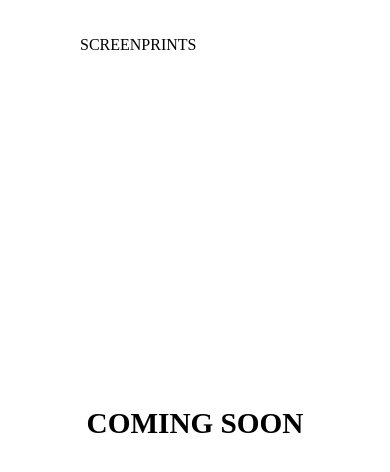
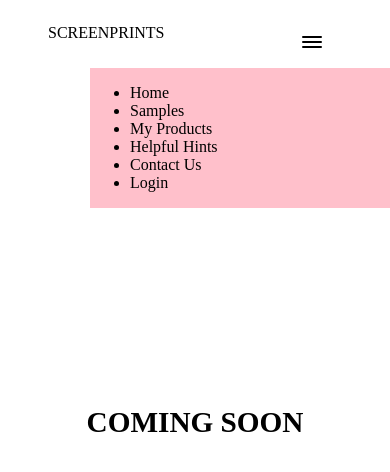
Before and after one commit to tulip781/shakespeare, a website built with webpack: page src/index.html in a window 390 px wide. Built offline with nearby package versions, Linux system fonts and the light colour scheme.

Commit message:
starting to build in the side bar

```diff
--- a/src/index.html
+++ b/src/index.html
@@ -19,14 +19,32 @@
       <li>about</li>
     </ul>
     <ul class="mobile-navbar">
-      <li><img class="burger-icon" src="./img/burger-white-ollie.svg" alt=""></li>
+      <div class="hamburger hamburger--collapse">
+        <div class="hamburger-box">
+          <div class="hamburger-inner"></div>
+        </div>
+      </div>
     </ul>
   </header>
+  <nav>
+    <div class="side-navbar-container">
+      <ul >
+        <li class='menu-text pop-item'>Home</li>
+        <li class='menu-text pop-item'>Samples</li>
+        <li class='menu-text pop-item'>My Products</li>
+        <li class='menu-text pop-item'>Helpful Hints</li>
+        <li class='menu-text pop-item'>Contact Us</li>
+        <li class='menu-text pop-item'>Login</li>
+      </ul>
+    </div>
+  </nav>
+  <section class="margins">
     <div class="cover centered">
       <h1 class="font-color header hidden">COMING SOON</h1>
     </div>
     <div class="cover centered">
       <h1 class="font-color header hidden">COMING SOON</h1>
     </div>
+  </section>
 </body>
 </html>
--- a/src/scripts/app.js
+++ b/src/scripts/app.js
@@ -1,8 +1,10 @@
 import _ from 'lodash';
 import style from '../styles/index.scss';
 import { fadeCssAnimation } from './fade_animations.js';
+import { sideNavScript } from './sidenavigation.js';
 import '../fonts/FavoritPro-Regular.otf';
 
 
 
 fadeCssAnimation();
+sideNavScript();
--- /dev/null
+++ b/src/scripts/sidenavigation.js
@@ -0,0 +1,14 @@
+const sideNavScript = () => {
+  const burger = document.querySelector('.hamburger');
+  const mobile = document.querySelector('.mobile-navbar')
+  if (mobile.classList.display == 'none') {
+    console.log("not showing")
+    return;
+  }
+  burger.addEventListener('click', (event) =>{
+    burger.classList.toggle('is-active');
+  })
+  console.log('showing');
+}
+
+export { sideNavScript };
--- a/src/styles/holding-page/comingsoon.scss
+++ b/src/styles/holding-page/comingsoon.scss
@@ -6,7 +6,7 @@
 
 .cover {
   width: 100%;
-  height: calc(100vh - 150px);
+  height: calc(100vh - 175px);
 }
 
 .header {
--- a/src/styles/index.scss
+++ b/src/styles/index.scss
@@ -1,9 +1,12 @@
 @import './navbar/nav.scss';
+@import './navbar/hamburger.scss';
+@import './navbar/popout-sidebar.scss';
 @import './holding-page/comingsoon.scss';
 @import './animation/fadeanimation.scss';
 
 $main-color: white;
 $main-font-color: black;
+
 
 @font-face {
   font-family: 'FavoritPro-Regular';
@@ -14,10 +17,13 @@ $main-font-color: black;
 body {
   font-family: 'FavoritPro-Regular';
   background-color: $main-color;
-  margin: 20px 80px;
 }
 
 .font-color {
   color: $main-font-color;
   font-family: 'FavoritPro-Regular';
 }
+
+.margins {
+  margin: 20px 60px;
+}
--- /dev/null
+++ b/src/styles/navbar/hamburger.scss
@@ -0,0 +1,105 @@
+.hamburger {
+  height: 10px;
+  display: inline-block;
+  cursor: pointer;
+  transition-property: opacity, filter;
+  transition-duration: 0.15s;
+  transition-timing-function: linear;
+  font: inherit;
+  color: black;
+  text-transform: none;
+  background-color: transparent;
+  border: 0;
+  margin: 0;
+  overflow: visible;
+  -moz-appearance: none !important;
+  -webkit-appearance: none !important;
+  outline: none !important;
+}
+
+.hamburger:hover {
+  opacity: 0.7;
+  outline: none !important;
+}
+
+.hamburger.is-active:hover {
+  opacity: 0.7;
+  outline: none !important;
+}
+
+.hamburger.is-active .hamburger-inner,
+.hamburger.is-active .hamburger-inner::before,
+.hamburger.is-active .hamburger-inner::after {
+  background-color: black;
+  outline: none !important;
+}
+
+.hamburger-box {
+  width: 40px;
+  height: 24px;
+  display: inline-block;
+  position: relative;
+}
+
+.hamburger-inner {
+  display: block;
+  top: 50%;
+  margin-top: -2px;
+}
+
+.hamburger-inner, .hamburger-inner::before, .hamburger-inner::after {
+  width: 20px;
+  height: 2px;
+  background-color: black;
+  border-radius: 1px;
+  position: absolute;
+  transition-property: transform;
+  transition-duration: 0.15s;
+  transition-timing-function: ease;
+}
+
+.hamburger-inner::before, .hamburger-inner::after {
+  content: "";
+  display: block;
+}
+
+.hamburger-inner::before {
+  top: -5px;
+}
+
+.hamburger-inner::after {
+  bottom: -5px;
+}
+
+.hamburger--collapse .hamburger-inner {
+  top: auto;
+  bottom: 0;
+  transition-duration: 0.13s;
+  transition-delay: 0.13s;
+  transition-timing-function: cubic-bezier(0.55, 0.055, 0.675, 0.19);
+}
+.hamburger--collapse .hamburger-inner::after {
+  top: -10px;
+  transition: top 0.2s 0.2s cubic-bezier(0.33333, 0.66667, 0.66667, 1), opacity 0.1s linear;
+}
+.hamburger--collapse .hamburger-inner::before {
+  transition: top 0.12s 0.2s cubic-bezier(0.33333, 0.66667, 0.66667, 1), transform 0.13s cubic-bezier(0.55, 0.055, 0.675, 0.19);
+}
+
+.hamburger--collapse.is-active .hamburger-inner {
+  transform: translate3d(0, -10px, 0) rotate(-45deg);
+  transition-delay: 0.22s;
+  transition-timing-function: cubic-bezier(0.215, 0.61, 0.355, 1);
+}
+
+.hamburger--collapse.is-active .hamburger-inner::after {
+  top: 0;
+  opacity: 0;
+  transition: top 0.2s cubic-bezier(0.33333, 0, 0.66667, 0.33333), opacity 0.1s 0.22s linear;
+}
+
+.hamburger--collapse.is-active .hamburger-inner::before {
+  top: 0;
+  transform: rotate(-90deg);
+  transition: top 0.1s 0.16s cubic-bezier(0.33333, 0, 0.66667, 0.33333), transform 0.13s 0.25s cubic-bezier(0.215, 0.61, 0.355, 1);
+}
--- a/src/styles/navbar/nav.scss
+++ b/src/styles/navbar/nav.scss
@@ -1,4 +1,5 @@
 header {
+  margin: 0px 40px;
   display: flex;
   justify-content: space-between;
   ul {
--- /dev/null
+++ b/src/styles/navbar/popout-sidebar.scss
@@ -0,0 +1,15 @@
+.side-navbar-container {
+  position: absolute;
+  right: 0;
+  width: 300px;
+  background-color: pink;
+}
+
+
+
+
+@media (min-width: 768px) {
+  .side-navbar-container {
+    display: none;
+  }
+}
```
Lines whose indentation alone changed are shown as unchanged.
